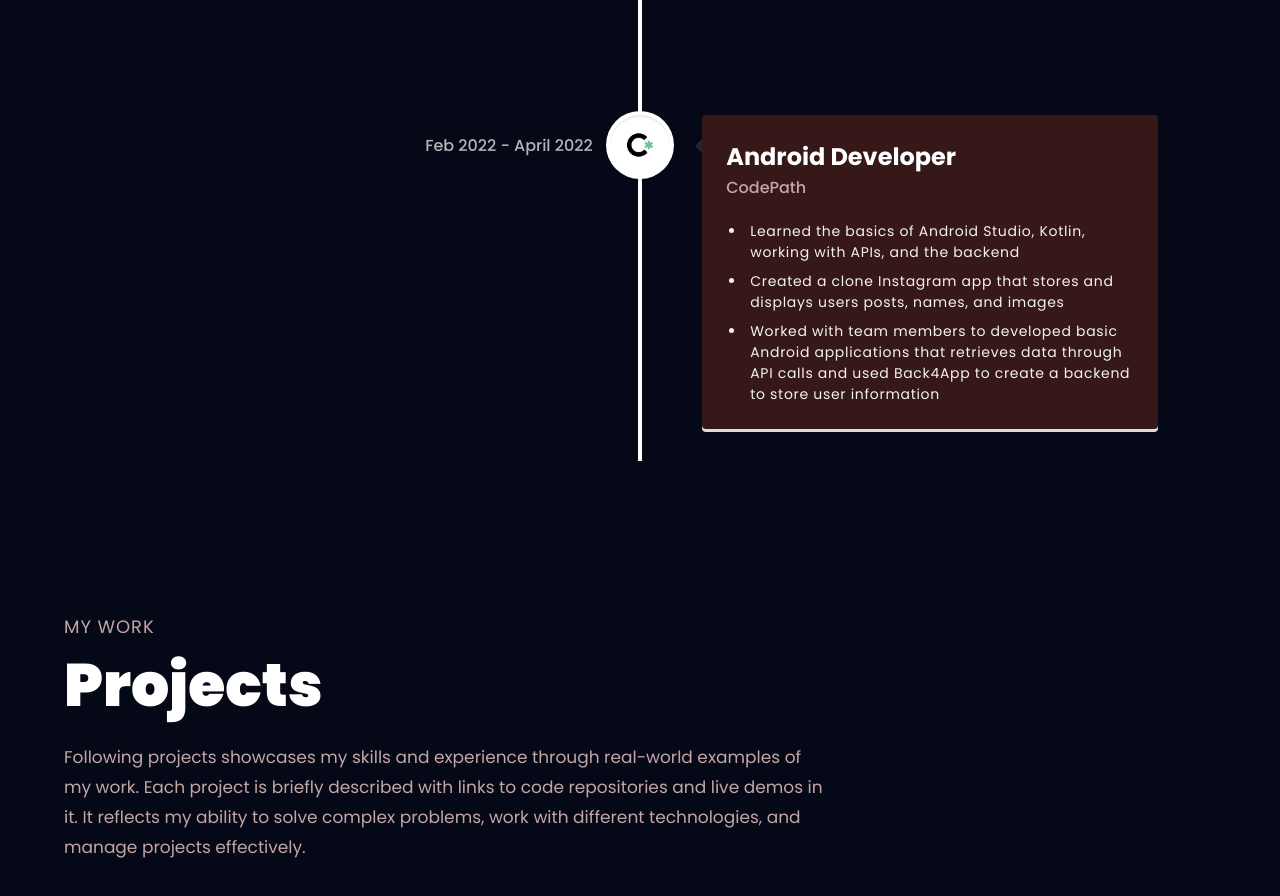
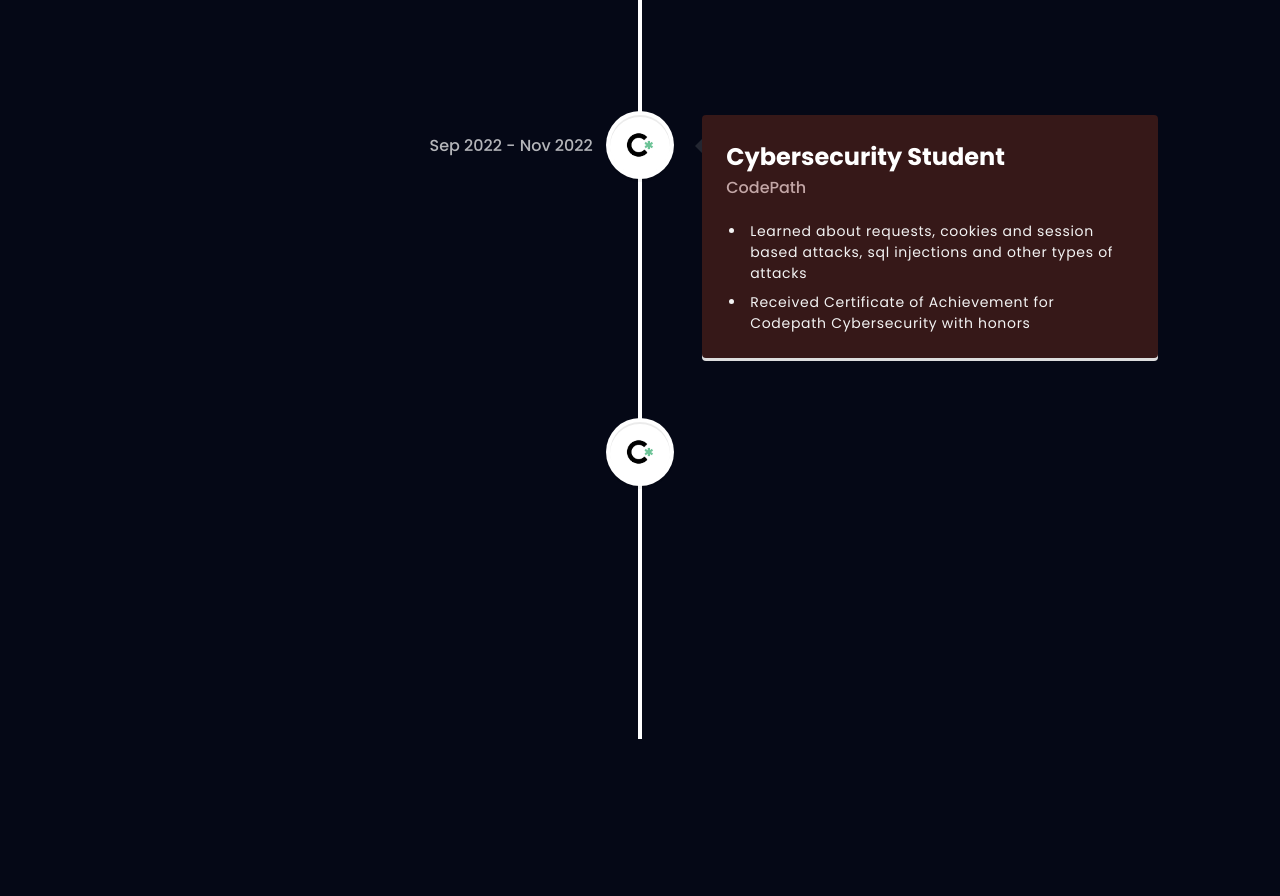
Before and after one commit to XChen601/Personal-Portfolio, a React (Create React App) app: page / in a window 1280 px wide. Shown: the part 2040-2936 px from the top of the page. Built offline with nearby package versions, Linux system fonts and the light colour scheme.

Commit message:
added new experience

```diff
--- a/public/index.html
+++ b/public/index.html
@@ -2,7 +2,7 @@
 <html lang="en">
   <head>
     <meta charset="utf-8" />
-    <link rel="icon" href="%PUBLIC_URL%/favicon.ico" />
+    <link rel="icon" href="%PUBLIC_URL%/favicon.svg" />
     <meta name="viewport" content="width=device-width, initial-scale=1" />
     <meta name="theme-color" content="#000000" />
     <meta
--- a/src/components/Experience.jsx
+++ b/src/components/Experience.jsx
@@ -64,7 +64,7 @@
           What I have done so far
         </p>
         <h2 className={`${styles.sectionHeadText} text-center`}>
-          Work Experience
+          Experience
         </h2>
       </motion.div>
 
--- a/src/constants/index.js
+++ b/src/constants/index.js
@@ -56,15 +56,25 @@
     ],
   },
   {
+    title: "Cybersecurity Student",
+    company_name: "CodePath",
+    icon: codepath,
+    iconBg: "#FFFFFF",
+    date: "Sep 2022 - Nov 2022",
+    points: [
+      "Learned about requests, cookies and session based attacks, sql injections and other types of attacks",
+      "Received Certificate of Achievement for Codepath Cybersecurity with honors",
+    ],
+  },
+  {
     title: "Android Developer",
     company_name: "CodePath",
     icon: codepath,
     iconBg: "#FFFFFF",
     date: "Feb 2022 - April 2022",
     points: [
-      "Learned the basics of Android Studio, Kotlin, working with APIs, and the backend",
-      "Created a clone Instagram app that stores and displays users posts, names, and images",
-      "Worked with team members to developed basic Android applications that retrieves data through API calls and used Back4App to create a backend to store user information",
+      "Created a clone Instagram app with Kotlin that stores and displays users posts, names, and images",
+      "Collaborated with team members to developed Android applications that retrieves data through API calls and used Back4App to create a backend to store user information",
     ],
   },
 ];
```
Also changed, not shown: public/favicon.svg (added), 1 other file (tests, documents, lock files or other folders).
